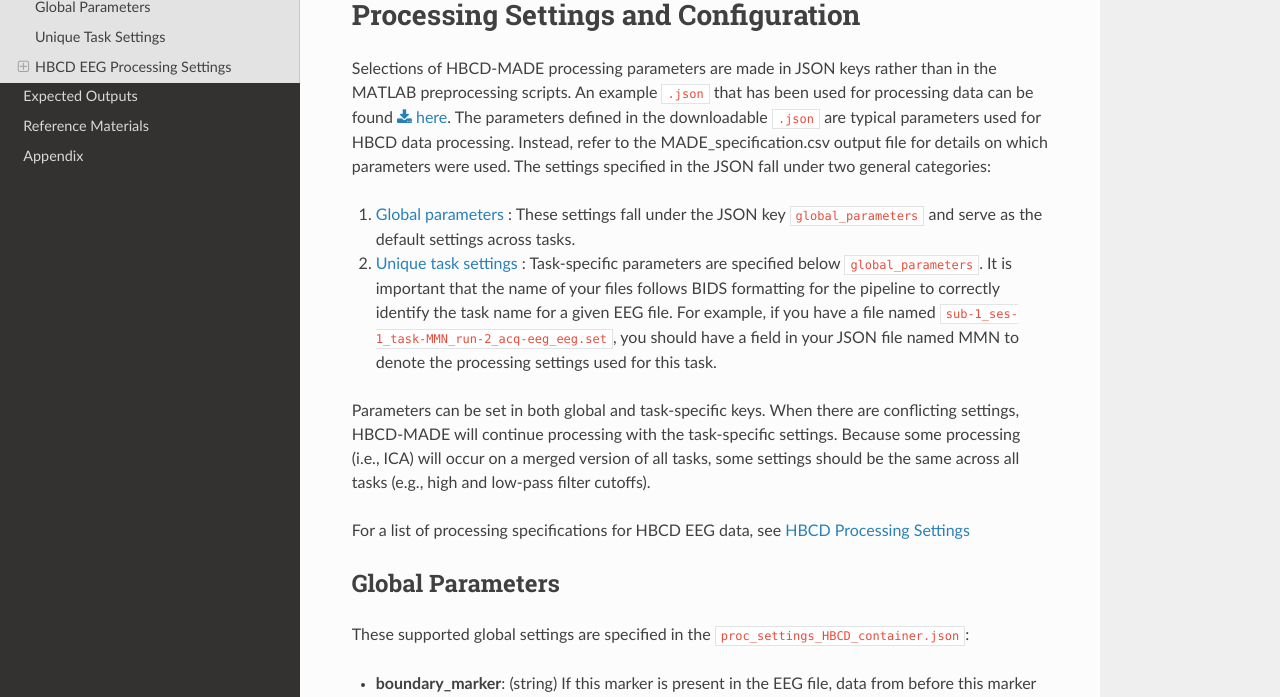
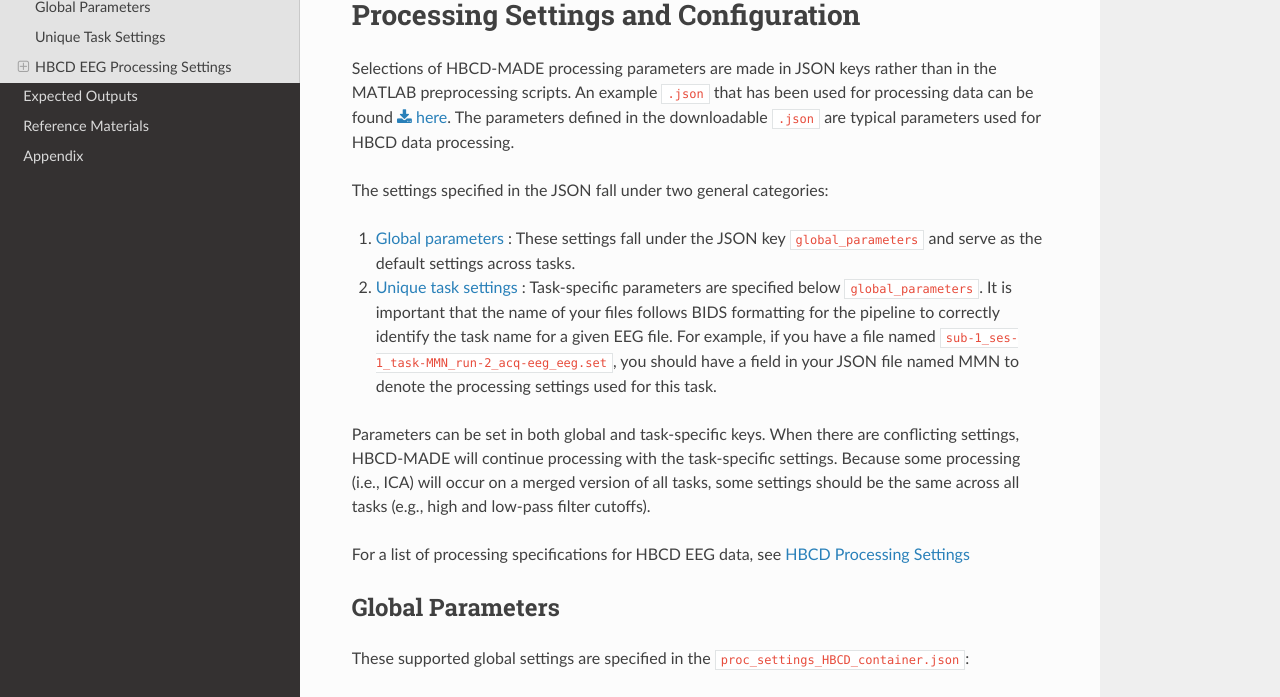
Before and after one commit to DCAN-Labs/HBCD-MADE, a Sphinx documentation site: the page built from docs/source/json_configuration.rst, in a window 1280 px wide and 900 px high, cut to the strip 203-900 px from the top of the window. Built offline with Sphinx 7.4.7 and the Read the Docs theme 3.1.0, drawn with Linux system fonts in a browser that asks for light colours; pages that are not in the unit, such as notebooks, are missing from menus; some of the changed text lies outside the part shown.

Commit message:
update json_config.rst

```diff
--- a/docs/source/data_requirements.rst
+++ b/docs/source/data_requirements.rst
@@ -212,6 +212,8 @@ Each HBCD subject/session pair has a corresponding BIDS dataset for that session
 Required Processing Inputs
 ---------------------------
 
+The following files are required inputs to the HBCD-MADE pipeline:
+
 (1)	Channel locations file: ``./participants.json``
 (2)	EEG and metadata in .set files: ``./sub-<label>_ses-<label>_task-<label>_acq-eeg_eeg.set``
 (3)	Processing settings .json: ``./0_2AverageNet128_v1.sfp``
--- a/docs/source/json_configuration.rst
+++ b/docs/source/json_configuration.rst
@@ -4,8 +4,9 @@
 Processing Settings and Configuration
 =====================================
 
-Selections of HBCD-MADE processing parameters are made in JSON keys rather than in the MATLAB preprocessing scripts. An example ``.json`` that has been used for processing data can be
-found :download:`here <proc_settings.json>`. The parameters defined in the downloadable ``.json`` are typical parameters used for HBCD data processing. Instead, refer to the MADE_specification.csv output file for details on which parameters were used. The settings specified in the JSON fall under two general categories:
+Selections of HBCD-MADE processing parameters are made in JSON keys rather than in the MATLAB preprocessing scripts. An example ``.json`` that has been used for processing data can be found :download:`here <proc_settings.json>`. The parameters defined in the downloadable ``.json`` are typical parameters used for HBCD data processing.
+
+The settings specified in the JSON fall under two general categories:
 
 
 1. :ref:`Global parameters <Global_settings>` : These settings fall under the JSON key ``global_parameters`` and serve as the default settings across tasks.
```
Also changed, not shown: other parts of docs/source/json_configuration.rst (+1 -1 lines).
